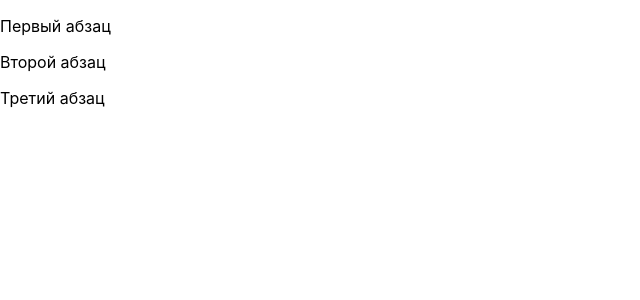
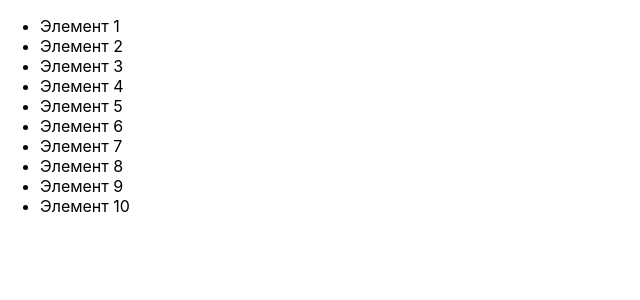
Before and after one commit to rayssssbush/react_labs, a React (Create React App) app in the folder my-app/: page / in a window 1280 px wide. Shown: the top 300 px of the page, without its empty margins (0-640 px from the left). Built offline with nearby package versions, Linux system fonts and the light colour scheme.

Commit message:
react_two

```diff
--- a/my-app/src/App.js
+++ b/my-app/src/App.js
@@ -2,11 +2,18 @@ import React from 'react'
 
 function App() {
 	return (
-		<div>
-			<p className='paragraph'>Первый абзац</p>
-			<p className='paragraph'>Второй абзац</p>
-			<p className='paragraph'>Третий абзац</p>
-		</div>
+		<ul>
+			<li>Элемент 1</li>
+			<li>Элемент 2</li>
+			<li>Элемент 3</li>
+			<li>Элемент 4</li>
+			<li>Элемент 5</li>
+			<li>Элемент 6</li>
+			<li>Элемент 7</li>
+			<li>Элемент 8</li>
+			<li>Элемент 9</li>
+			<li>Элемент 10</li>
+		</ul>
 	)
 }
 
```
